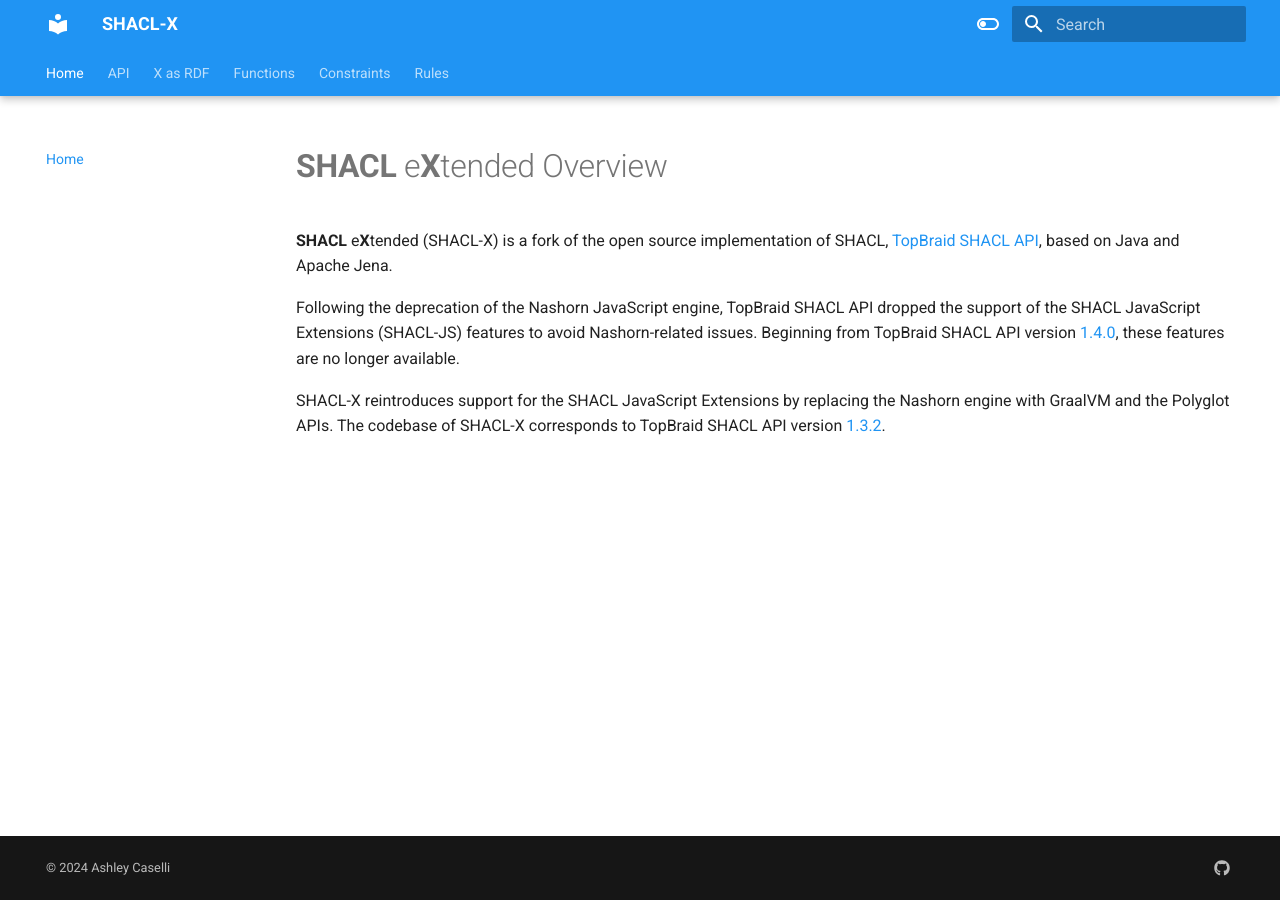
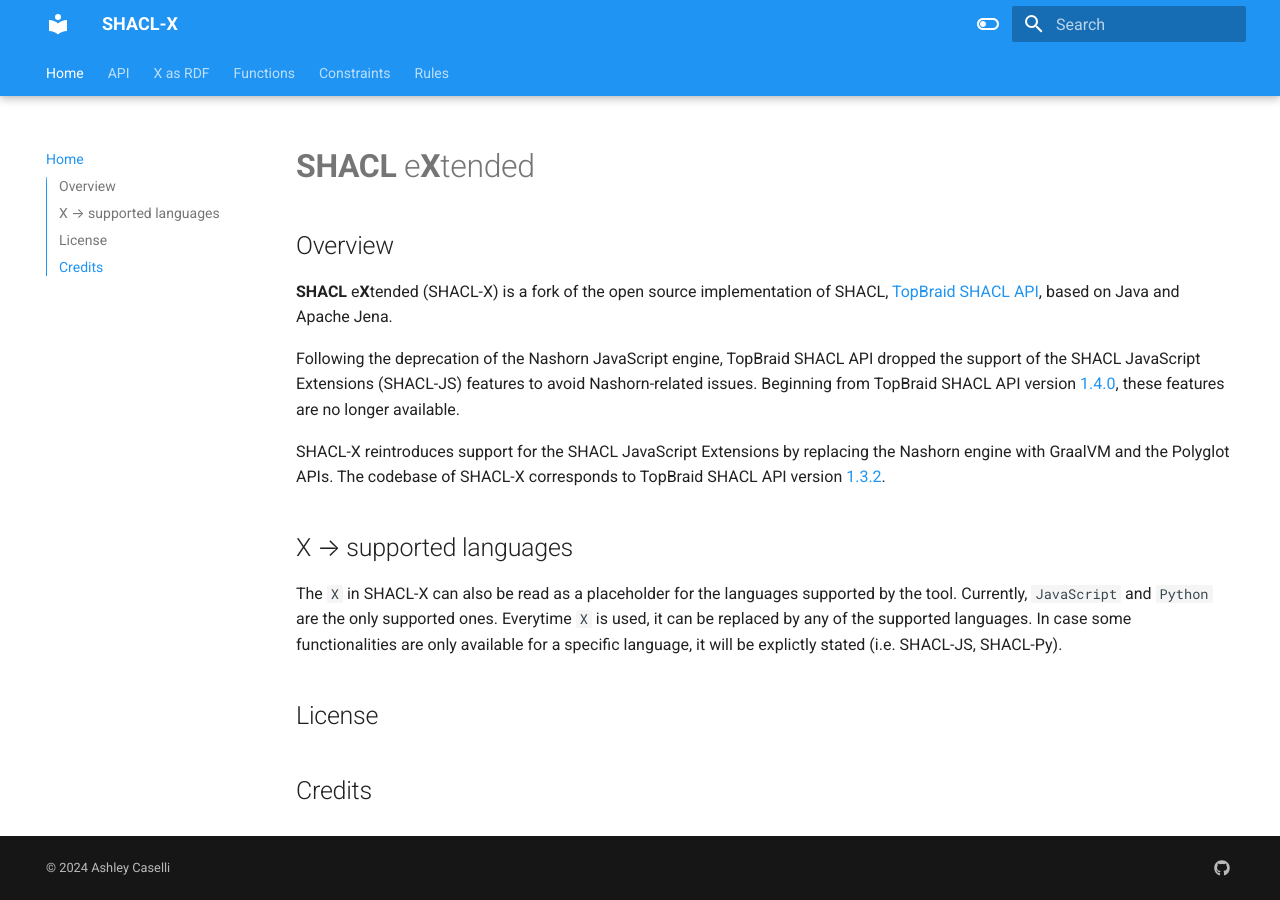
Before and after one commit to ashleycaselli/shacl-x-docs, an MkDocs documentation site: the page built from docs/index.md, in a window 1280 px wide. Built offline with MkDocs 1.6.1 and Material for MkDocs 9.7.7, drawn with Linux system fonts in a browser that asks for light colours.

Commit message:
chore: add pages

```diff
--- a/docs/index.md
+++ b/docs/index.md
@@ -1,7 +1,16 @@
-# **SHACL** e**X**tended Overview
+# **SHACL** e**X**tended
+
+## Overview
 
 **SHACL** e**X**tended (SHACL-X) is a fork of the open source implementation of SHACL, [TopBraid SHACL API](https://github.com/TopQuadrant/shacl), based on Java and Apache Jena.
 
 Following the deprecation of the Nashorn JavaScript engine, TopBraid SHACL API dropped the support of the SHACL JavaScript Extensions (SHACL-JS) features to avoid Nashorn-related issues. Beginning from TopBraid SHACL API version [1.4.0](https://github.com/TopQuadrant/shacl/releases/tag/v1.4.0), these features are no longer available.
 
 SHACL-X reintroduces support for the SHACL JavaScript Extensions by replacing the Nashorn engine with GraalVM and the Polyglot APIs. The codebase of SHACL-X corresponds to TopBraid SHACL API version [1.3.2](https://github.com/TopQuadrant/shacl/releases/tag/shacl-1.3.2).
+
+## X &rarr; supported languages
+The `X` in SHACL-X can also be read as a placeholder for the languages supported by the tool. Currently, `JavaScript` and `Python` are the only supported ones. Everytime `X` is used, it can be replaced by any of the supported languages. In case some functionalities are only available for a specific language, it will be explictly stated (i.e. SHACL-JS, SHACL-Py).
+
+## License
+
+## Credits
```
Also changed, not shown: docs/api.md (added, +92 -0 lines), docs/constraints.md (added, +5 -0 lines), docs/functions.md (added, +1 -0 lines), docs/rdf.md (added, +1 -0 lines), docs/rules.md (added, +1 -0 lines).
